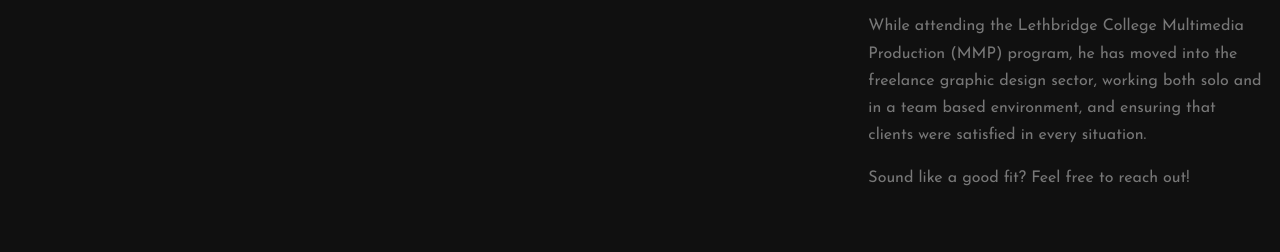
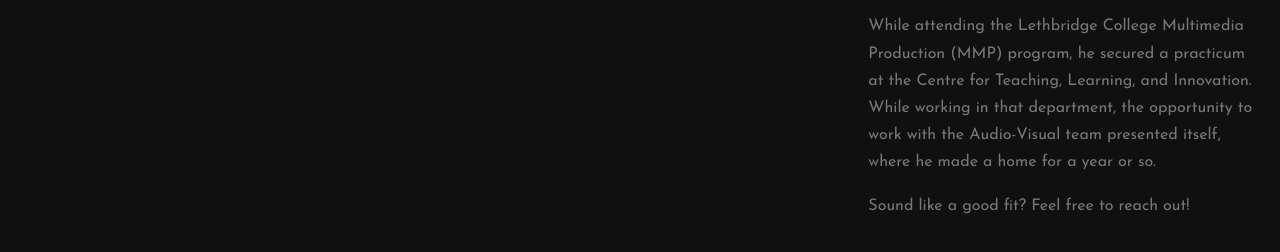
Before and after one commit to speanc/speanc.github.io, a plain HTML site: page about.html in a window 1280 px wide. Shown: the part 626-878 px from the top of the page. Drawn offline with Linux system fonts and the light colour scheme; files whose address does not match are found by name.

Commit message:
'About Page' update

```diff
--- a/about.html
+++ b/about.html
@@ -104,10 +104,7 @@
             order, graphic design, 3D modeling and texturing, motion
             graphics, and video editing.</p>
           <p>While attending the Lethbridge College Multimedia
-            Production (MMP) program, he has moved into the
-            freelance graphic design sector, working both solo and in a
-            team based environment, and ensuring that clients were
-            satisfied in every situation.</p>
+            Production (MMP) program, he secured a practicum at the Centre for Teaching, Learning, and Innovation. While working in that department, the opportunity to work with the Audio-Visual team presented itself, where he made a home for a year or so.</p>
           <p>Sound like a good fit? Feel free to reach out! </p></p>
         </div>
       </div>
```
